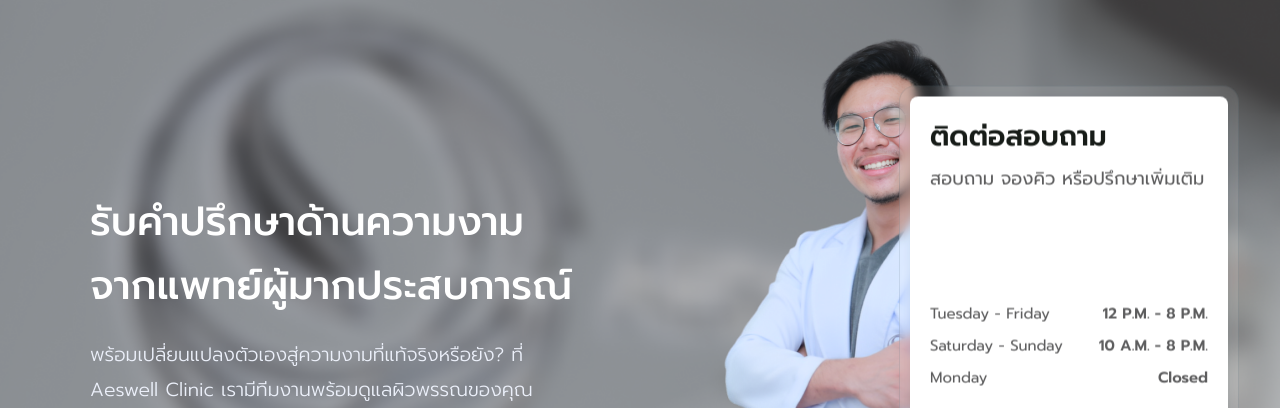
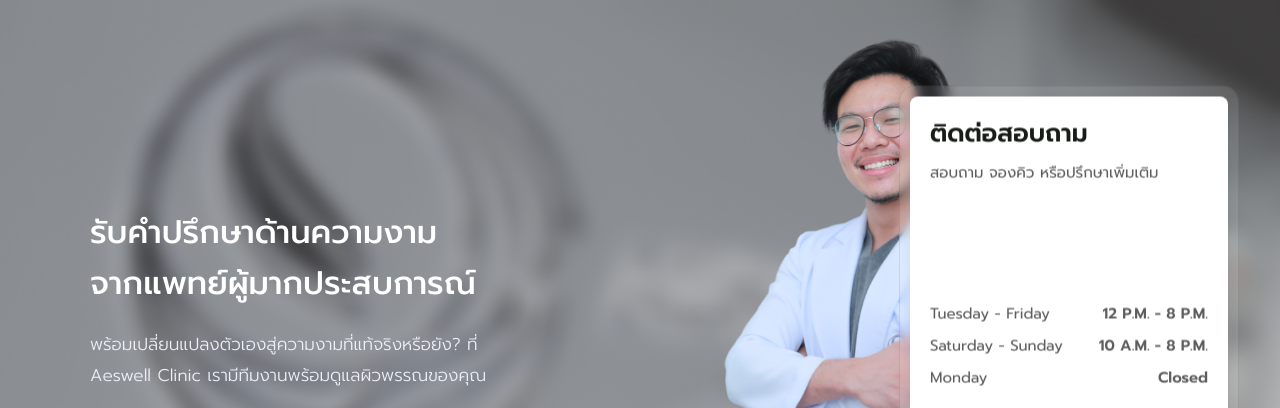
Before and after one commit to AeswellClinic/contact-review, a plain HTML site: page index.html in a window 1280 px wide. Shown: the top 408 px of the page. Drawn offline with Linux system fonts and the light colour scheme.

Commit message:
Update index.css

```diff
--- a/index.css
+++ b/index.css
@@ -59,14 +59,14 @@ body {
 
 .beauty-consultation-7 {
   color: #ffffff;
-  font-size: 40px;
+  font-size: 32px;
   font-weight: 500;
   line-height: 1.6;
 }
 
 .transform-beauty-care {
   color: #ecf0fa;
-  font-size: 19px;
+  font-size: 17px;
   font-weight: 300;
   line-height: 1.8;
 }
@@ -136,7 +136,7 @@ body {
 .contact-info {
   display: block;
   color: #171c18;
-  font-size: 28px;
+  font-size: 25px;
   font-weight: 600;
   line-height: 1.4;
   margin-bottom: 10px;
@@ -144,7 +144,7 @@ body {
 
 .background-shadow p {
   color: #5D5D5E;
-  font-size: 18px;
+  font-size: 15px;
   font-weight: 400;
   line-height: 1.5;
   margin-bottom: 0;
```
